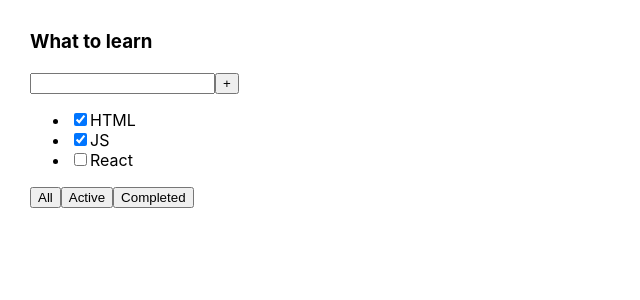
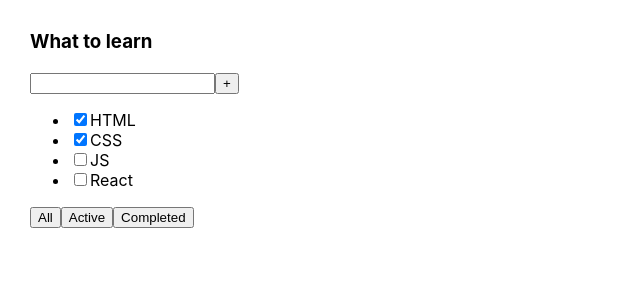
Before and after one commit to AlexandrIvanov1/Todolist, a React (Create React App) app: page / in a window 1280 px wide. Shown: the top 300 px of the page, without its empty margins (0-640 px from the left). Built offline with nearby package versions, Linux system fonts and the light colour scheme.

Commit message:
Lesson 1

```diff
--- a/src/App.tsx
+++ b/src/App.tsx
@@ -1,26 +1,25 @@
 import React from 'react';
 import './App.css';
+import {Todolist} from './Todolist';
+
+export type TaskType = {
+    id: number
+    title: string
+    isDone: boolean
+}
 
 function App() {
+
+    const tasks: Array<TaskType> = [
+        {id: 1, title: 'HTML', isDone: true},
+        {id: 2, title: 'CSS', isDone: true},
+        {id: 3, title: 'JS', isDone: false},
+        {id: 4, title: 'React', isDone: false}
+    ]
+
     return (
         <div className="App">
-            <div>
-                <h3>What to learn</h3>
-                <div>
-                    <input type="text"/>
-                    <button>+</button>
-                </div>
-                <ul>
-                    <li><input type="checkbox" checked={true}/><span>HTML</span></li>
-                    <li><input type="checkbox" checked={true}/><span>JS</span></li>
-                    <li><input type="checkbox" checked={false}/><span>React</span></li>
-                </ul>
-                <div>
-                    <button>All</button>
-                    <button>Active</button>
-                    <button>Completed</button>
-                </div>
-            </div>
+            <Todolist title={'What to learn'} tasks={tasks}/>
         </div>
     );
 }
--- /dev/null
+++ b/src/Todolist.tsx
@@ -0,0 +1,30 @@
+import React from 'react';
+import {TaskType} from './App';
+
+export type TodolistType = {
+    title: string
+    tasks: Array<TaskType>
+}
+
+export const Todolist: React.FC<TodolistType> = (props) => {
+    return (
+        <div>
+            <h3>{props.title}</h3>
+            <div>
+                <input type="text"/>
+                <button>+</button>
+            </div>
+            <ul>
+                <li><input type="checkbox" checked={props.tasks[0].isDone}/><span>{props.tasks[0].title}</span></li>
+                <li><input type="checkbox" checked={props.tasks[1].isDone}/><span>{props.tasks[1].title}</span></li>
+                <li><input type="checkbox" checked={props.tasks[2].isDone}/><span>{props.tasks[2].title}</span></li>
+                <li><input type="checkbox" checked={props.tasks[3].isDone}/><span>{props.tasks[3].title}</span></li>
+            </ul>
+            <div>
+                <button>All</button>
+                <button>Active</button>
+                <button>Completed</button>
+            </div>
+        </div>
+    )
+}
```
